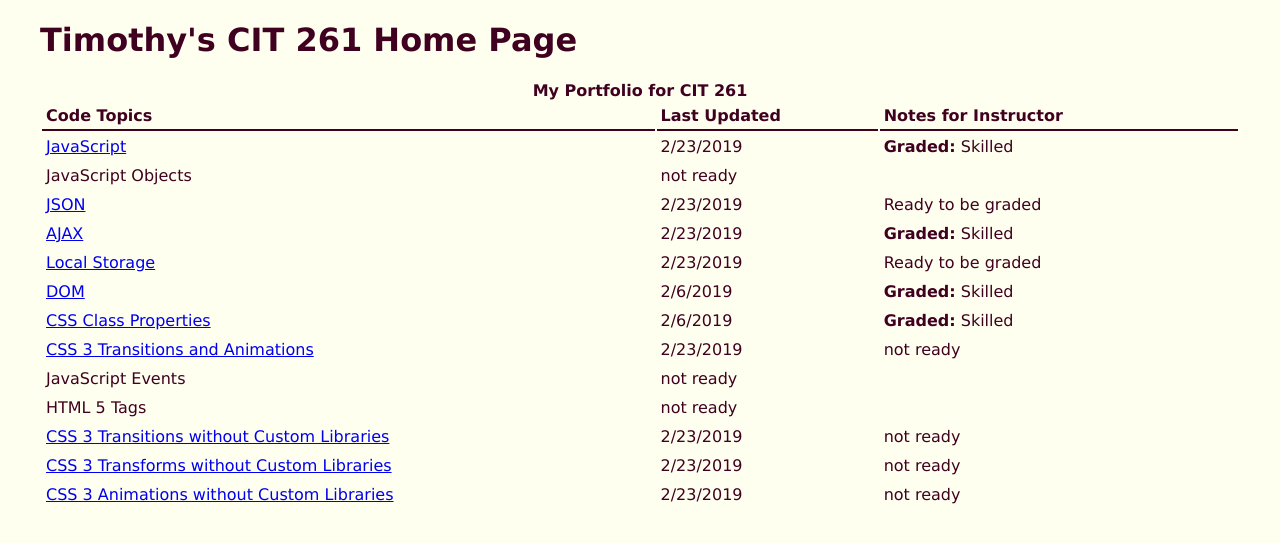
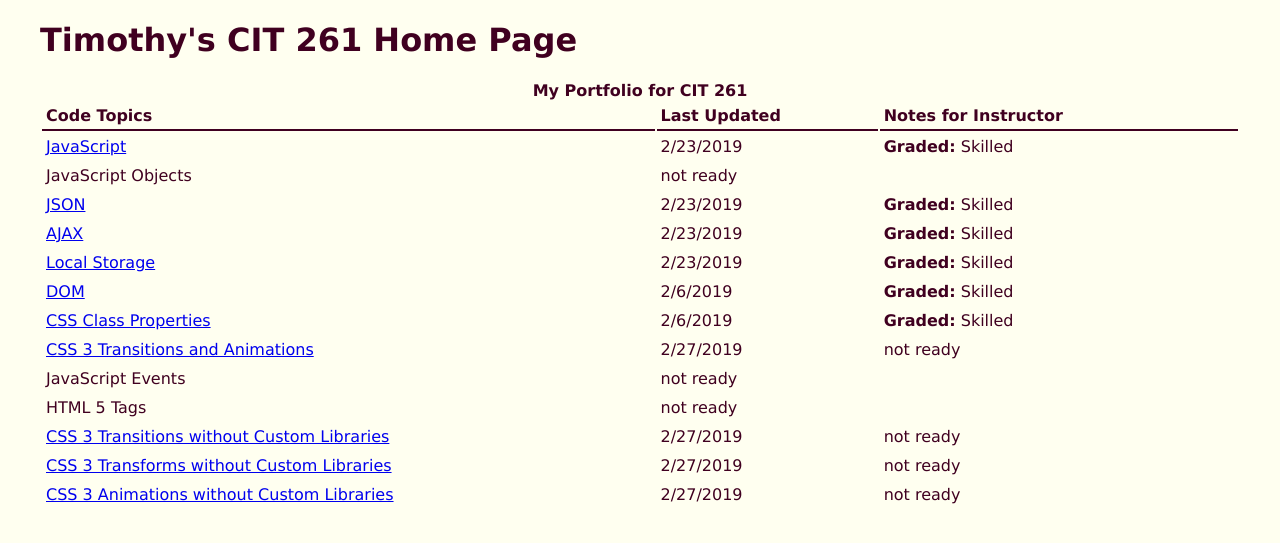
Before and after one commit to Bohman-Timothy/cit261, a PHP site: page /index.html in a window 1280 px wide. Shown: the top 543 px of the page. Run offline with PHP 8.4, Linux system fonts and the light colour scheme.

Commit message:
Modified margin spacing around newly-named rainbow pinwheel. Updated home page for recent grades.

```diff
--- a/web/css-trans.css
+++ b/web/css-trans.css
@@ -224,6 +224,12 @@ body {
 .marginSpace {
 	margin-top: 60px;
 	margin-bottom: 60px;
+	margin-left: 60px;
+}
+
+.marginSpace2 {
+	margin-top: 120px;
+	margin-bottom: 120px;
 	margin-left: 60px;
 }
 
--- a/web/css-trans.html
+++ b/web/css-trans.html
@@ -63,7 +63,8 @@ Rainbow<br/>Progress
   <div id="pinkSpinBox2" class="pinkSpinBox2">Semi-Auto Spinner</div>
 </div>
 <div class="clrFloats"></div>
-<div class="marginSpace">
+<div class="marginSpace2">
+  <p>A rainbow pinwheel</p><br/>
   <img id="rainbowFlowerSpinner" class="spin3" src="rainbow-flower.png" width="200">
 </div>
 
--- a/web/index.html
+++ b/web/index.html
@@ -31,7 +31,7 @@
 <tr>
 <td><a href="movie-db.html">JSON</a></td>
 <td>2/23/2019</td>
-<td>Ready to be graded</td>
+<td><strong>Graded:</strong> Skilled</td>
 </tr>
 <tr>
 <td><a href="movie-db.html">AJAX</a></td>
@@ -41,7 +41,7 @@
 <tr>
 <td><a href="movie-db.html">Local Storage</a></td>
 <td>2/23/2019</td>
-<td>Ready to be graded</td>
+<td><strong>Graded:</strong> Skilled</td>
 </tr>
 <tr>
 <td><a href="css-prop.html">DOM</a></td>
@@ -55,7 +55,7 @@
 </tr>
 <tr>
 <td><a href="css-trans.html">CSS 3 Transitions and Animations</a></td>
-<td>2/23/2019</td>
+<td>2/27/2019</td>
 <td>not ready</td>
 </tr>
 <tr>
@@ -70,17 +70,17 @@
 </tr>
 <tr>
 <td><a href="css-trans.html">CSS 3 Transitions without Custom Libraries</a></td>
-<td>2/23/2019</td>
+<td>2/27/2019</td>
 <td>not ready</td>
 </tr>
 <tr>
 <td><a href="css-trans.html">CSS 3 Transforms without Custom Libraries</a></td>
-<td>2/23/2019</td>
+<td>2/27/2019</td>
 <td>not ready</td>
 </tr>
 <tr>
 <td><a href="css-trans.html">CSS 3 Animations without Custom Libraries</a></td>
-<td>2/23/2019</td>
+<td>2/27/2019</td>
 <td>not ready</td>
 </tr>
 </table>
```
